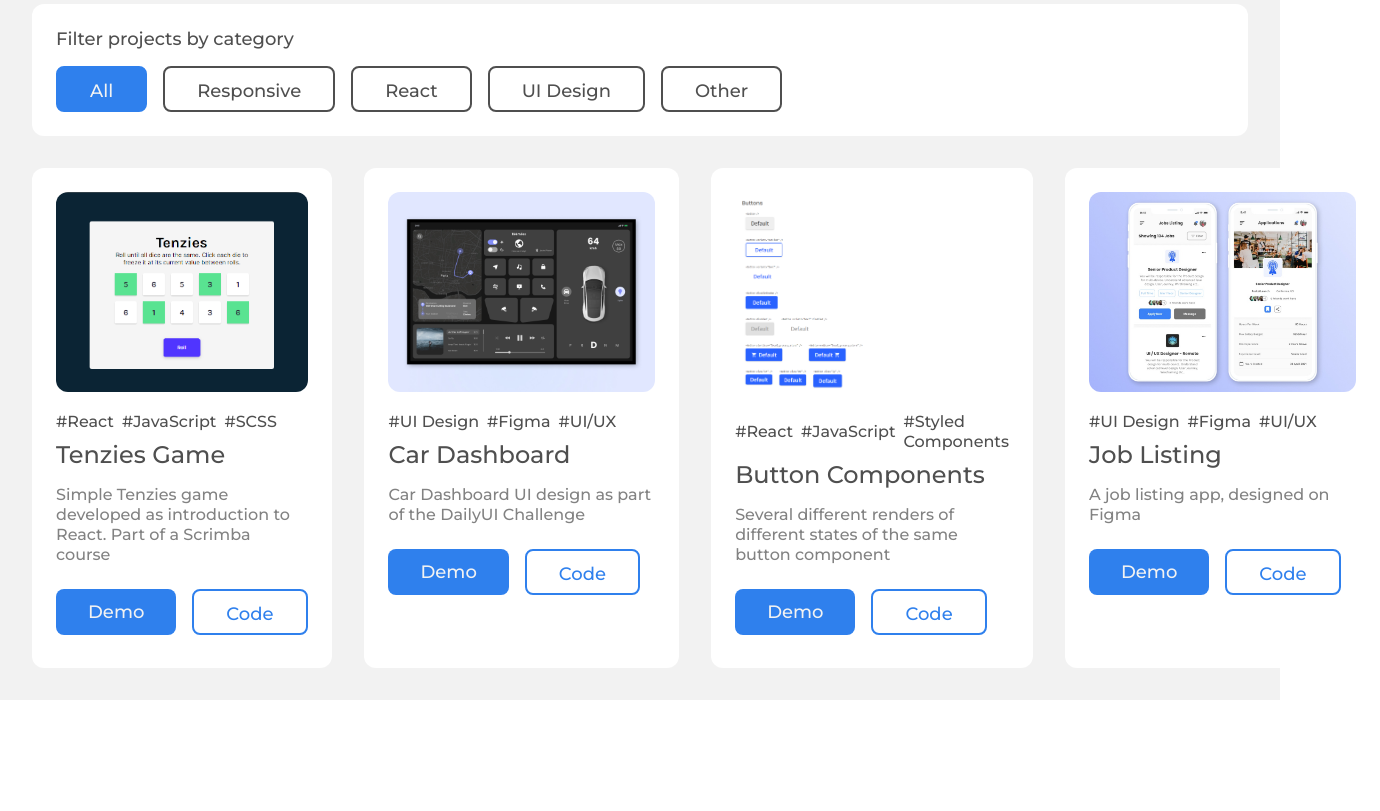
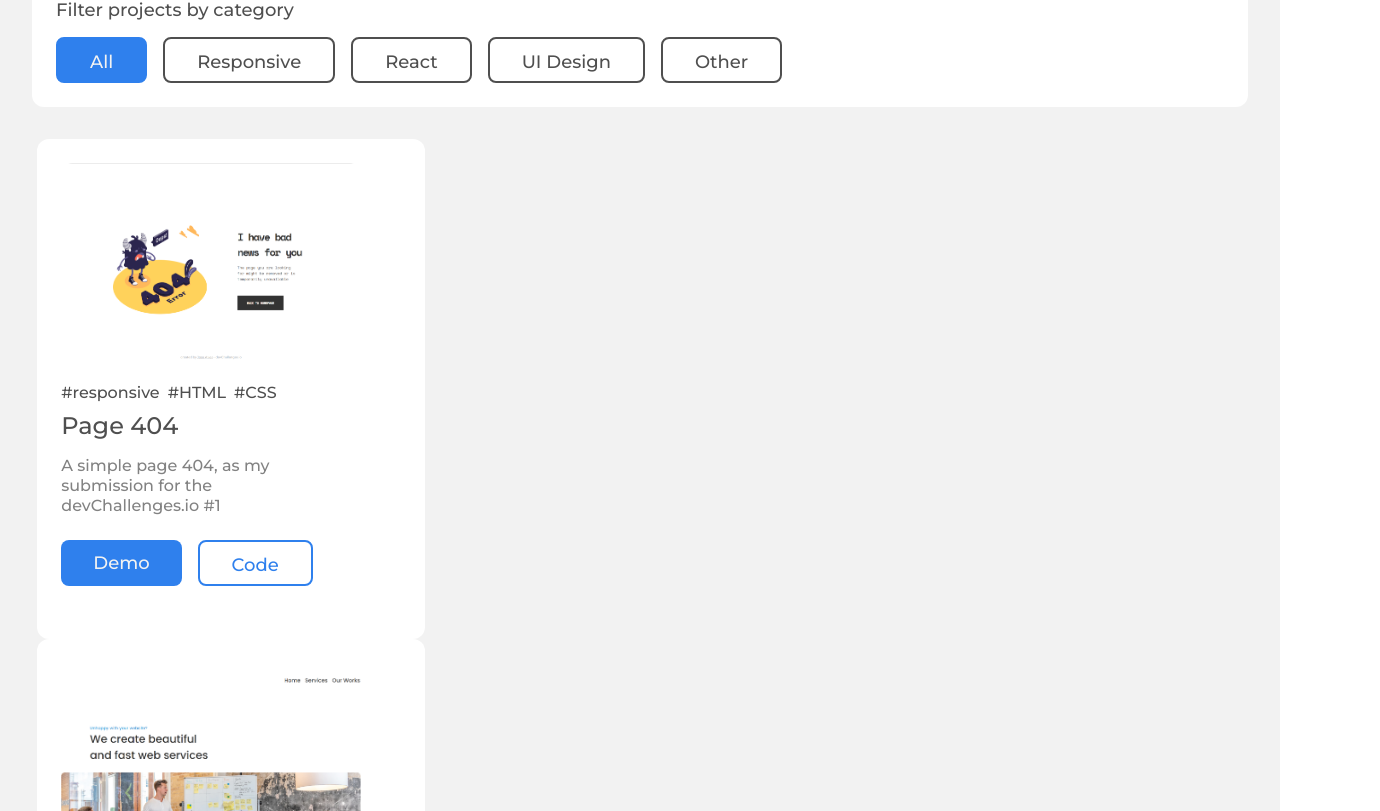
Before and after one commit to hitmaizer/responsive-web-portfolio, a React (Create React App) app: page / in a window 1280 px wide. Shown: the part 1809-2620 px from the top of the page, 1380 px wide, since content can reach past the window. Before the commit the page ends 2509 px from the top, so only its background shows below. Built offline with nearby package versions, Linux system fonts and the light colour scheme.

Commit message:
conditional render for filter

```diff
--- a/src/components/Works.jsx
+++ b/src/components/Works.jsx
@@ -13,7 +13,7 @@ export default function Works(props) {
 
    React.useEffect(() => {
         const worksArray = Data.works
-        const usedWorks = []
+        let usedWorks = []
         if (currentState === 1) {
             worksArray.forEach(work => {
                 if (work.category === "responsive") {
@@ -39,11 +39,7 @@ export default function Works(props) {
                 }
             })
         } else if (currentState === 0) {
-            for (let i = 0; i < 4; i++) {
-                const randomNumber = Math.floor(Math.random() * worksArray.length)
-                const randomWork = worksArray[randomNumber]
-                usedWorks.push(randomWork)
-            }
+            usedWorks = worksArray
         }
 
         setWorksData(usedWorks)
@@ -65,10 +61,9 @@ export default function Works(props) {
     ))
 
     return (
-        <div className="worksection__wrapper">
-                <div className="works__card flex-row">
-                    {worksElements}
-                </div>
+        <div className="works__wrapper">
+            {worksElements}
         </div>
+
     )
 }
```
